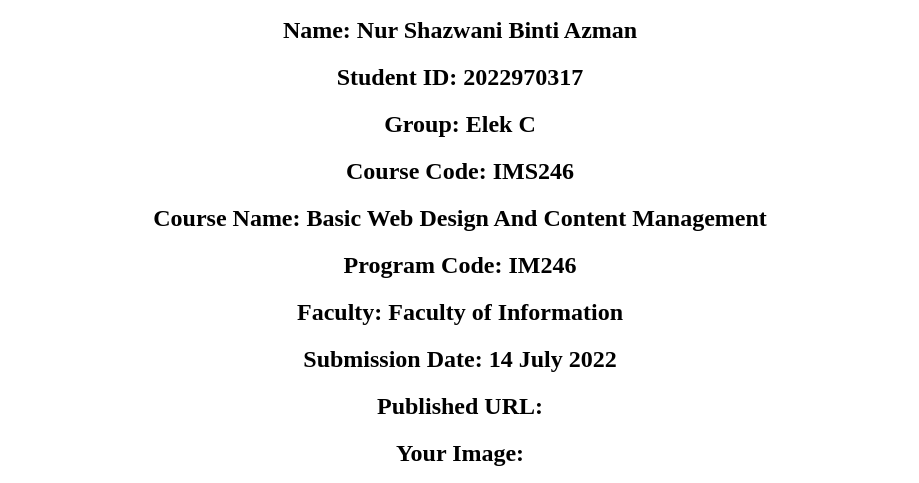
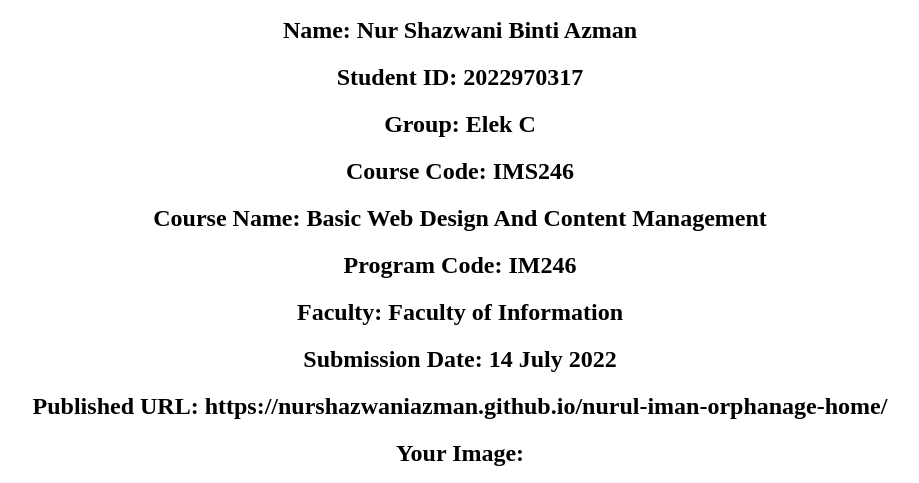
Before and after one commit to nurshazwaniazman/nurul-iman-orphanage-home, a plain HTML site: page aboutme.html in a window 1280 px wide. Shown: the part 279-762 px from the top of the page, without its empty margins (180-1099 px from the left). Drawn offline with Linux system fonts and the light colour scheme.

Commit message:
Update aboutme.html

```diff
--- a/aboutme.html
+++ b/aboutme.html
@@ -18,7 +18,7 @@
                 <h2>Program Code: IM246 </h2>
                 <h2>Faculty: Faculty of Information</h2>
                 <h2>Submission Date: 14 July 2022</h2>
-                <h2>Published URL:</h2>
+                <h2>Published URL: https://nurshazwaniazman.github.io/nurul-iman-orphanage-home/</h2>
                 <h2>Your Image:</h2>
             <img src="images/myself.jpg" target="_blank" />
         </center>
```
